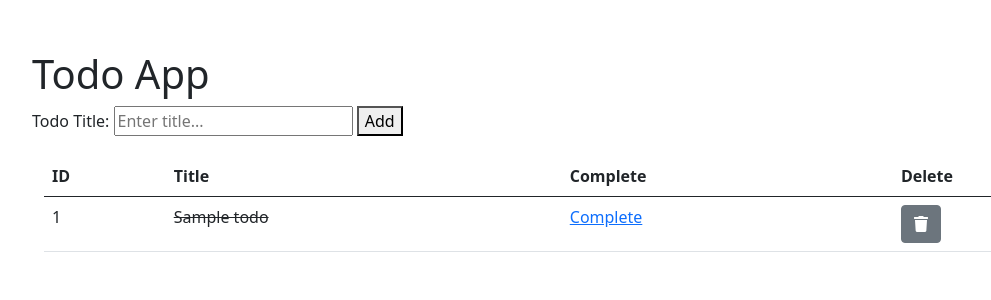
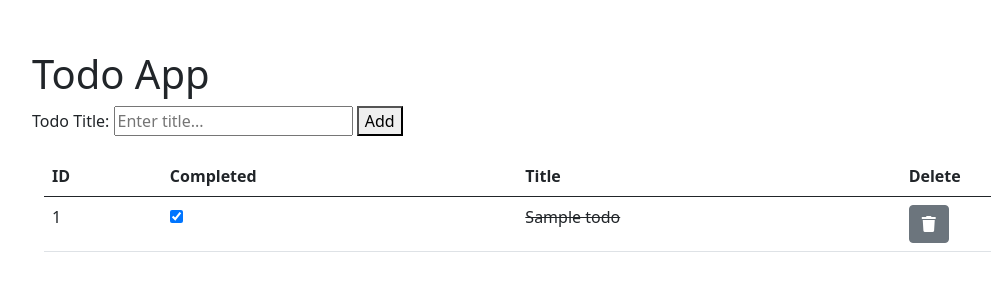
Before and after one commit to jakobrobert/todo-app, a Flask app: page / in a window 1280 px wide. Shown: the top 300 px of the page, without its empty margins (50-1041 px from the left). Run offline with Flask 2, Linux system fonts and the light colour scheme; tables that the repository leaves empty hold one stand-in row (values such as "Sample post").

Commit message:
Replace 'Complete' link by a checkbox. Wrapping the 'input' tag inside of an 'a' tag to easily open the URL when the checkbox is clicked.

```diff
--- a/app/app.py
+++ b/app/app.py
@@ -29,10 +29,10 @@ def add():
     return redirect(url_for("index"))
 
 
-@app.route("/complete/<int:todo_id>", methods=["GET"])
+@app.route("/update/<int:todo_id>", methods=["GET"])
 def update(todo_id):
     todo = Todo.query.filter_by(id=todo_id).first()
-    todo.completed = True
+    todo.completed = not todo.completed
     db.session.commit()
     return redirect(url_for("index"))
 
--- a/app/templates/index.html
+++ b/app/templates/index.html
@@ -15,7 +15,7 @@
     <div style="margin-top: 50px;" class="container">
         <h1>Todo App</h1>
 
-        <form action="/add" method="POST">
+        <form action="/add" method="post">
             <label for="title">Todo Title:</label>
             <input type="text" id="title" name="title" placeholder="Enter title...">
             <button type="submit">Add</button>
@@ -26,8 +26,8 @@
                 <thead>
                     <tr>
                         <th>ID</th>
+                        <th>Completed</th>
                         <th>Title</th>
-                        <th>Complete</th>
                         <th>Delete</th>
                     </tr>
                 </thead>
@@ -36,13 +36,18 @@
                         <tr>
                             <td>{{ todo.id }}</td>
                             <td>
-                                {%if todo.completed %}
+                                <a href="/update/{{ todo.id }}">
+                                    <input type="checkbox" name="completed"
+                                       {% if todo.completed %} checked {% endif %}>
+                                </a>
+                            </td>
+                            <td>
+                                {% if todo.completed %}
                                     <del>{{ todo.title }}</del>
                                 {% else %}
                                     {{ todo.title }}
                                 {% endif %}
                             </td>
-                            <td><a href="/complete/{{ todo.id }}">Complete</a></td>
                             <td>
                                 <a class="btn btn-secondary" href="/delete/{{ todo.id }}">
                                     <i class="fa fa-trash" aria-hidden="true"></i>
```
